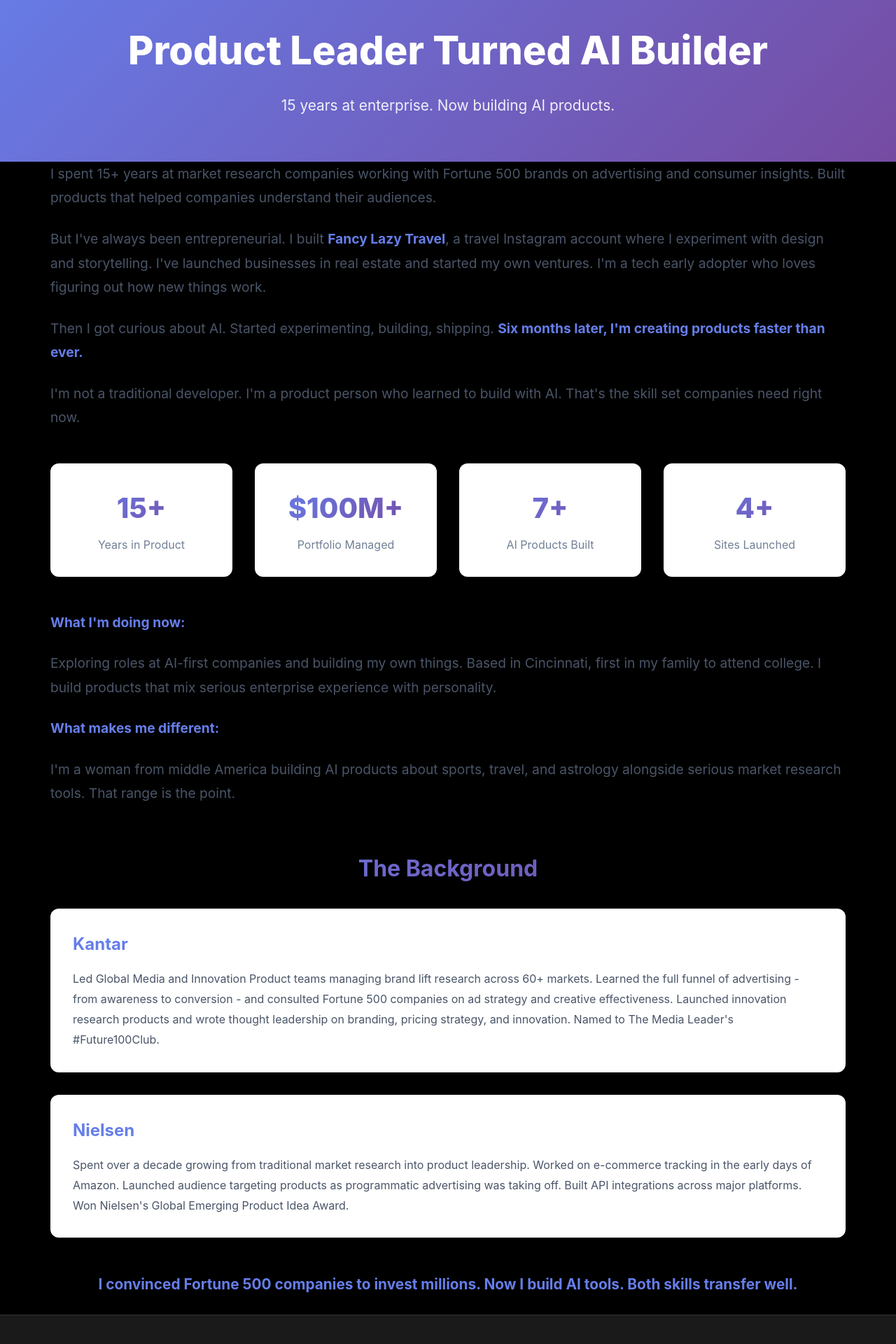
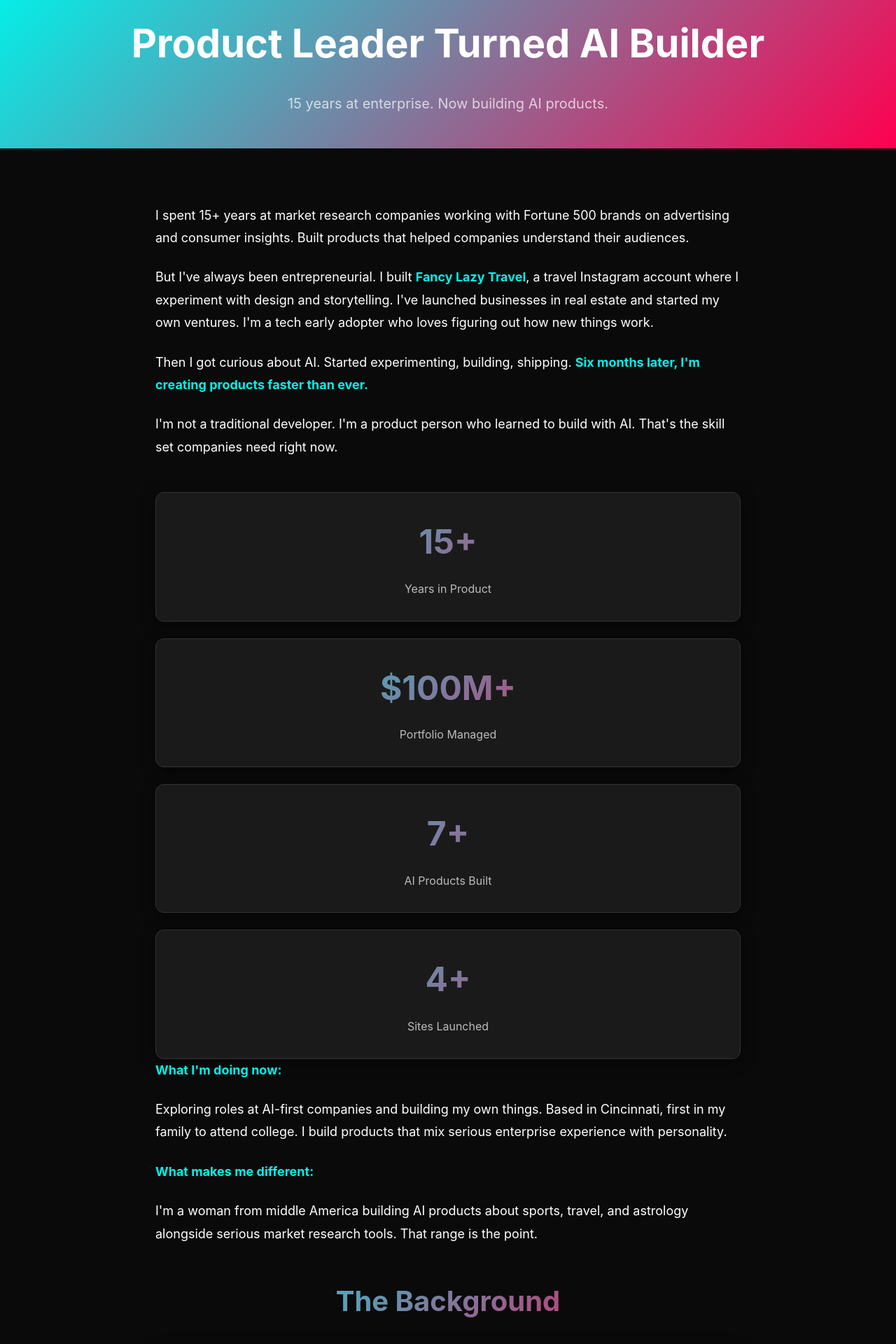
Before and after one commit to givemetheballai-debug/Buildwithjamie, a Next.js app: page /about in a window 1280 px wide. Shown: the part 100-2020 px from the top of the page at 70% size. Built offline with nearby package versions, Linux system fonts and the light colour scheme.

Commit message:
Update page.js

```diff
--- a/app/about/page.js
+++ b/app/about/page.js
@@ -1,6 +1,5 @@
 import Navigation from '../../components/Navigation'
 import Footer from '../../components/Footer'
-import styles from './about.module.css'
 
 export const metadata = {
   title: 'About | Jamie Williams',
@@ -12,66 +11,98 @@ export default function About() {
     <>
       <Navigation />
 
-      <div className={styles.pageHeader}>
-        <h1>Product Leader Turned AI Builder</h1>
-        <p>15 years at enterprise. Now building AI products.</p>
-      </div>
+      {/* Hero */}
+      <section className="section-hero text-center bg-gradient">
+        <div className="container">
+          <h1 className="text-6xl font-bold mb-md">Product Leader Turned AI Builder</h1>
+          <p className="text-xl opacity-70">15 years at enterprise. Now building AI products.</p>
+        </div>
+      </section>
 
-      <section>
-        <div className="container">
-          <div className={styles.story}>
-            <p>I spent 15+ years at market research companies working with Fortune 500 brands on advertising and consumer insights. Built products that helped companies understand their audiences.</p>
+      {/* Main Content */}
+      <section className="section bg-secondary">
+        <div className="container" style={{maxWidth: '900px'}}>
 
-            <p>But I've always been entrepreneurial. I built <strong>Fancy Lazy Travel</strong>, a travel Instagram account where I experiment with design and storytelling. I've launched businesses in real estate and started my own ventures. I'm a tech early adopter who loves figuring out how new things work.</p>
+          {/* Story Intro */}
+          <div className="text-lg mb-xl" style={{lineHeight: '1.8'}}>
+            <p className="mb-md">
+              I spent 15+ years at market research companies working with Fortune 500 brands on advertising and consumer insights. Built products that helped companies understand their audiences.
+            </p>
 
-            <p>Then I got curious about AI. Started experimenting, building, shipping. <strong>Six months later, I'm creating products faster than ever.</strong></p>
+            <p className="mb-md">
+              But I've always been entrepreneurial. I built <strong className="text-cyan">Fancy Lazy Travel</strong>, a travel Instagram account where I experiment with design and storytelling. I've launched businesses in real estate and started my own ventures. I'm a tech early adopter who loves figuring out how new things work.
+            </p>
 
-            <p>I'm not a traditional developer. I'm a product person who learned to build with AI. That's the skill set companies need right now.</p>
+            <p className="mb-md">
+              Then I got curious about AI. Started experimenting, building, shipping. <strong className="text-cyan">Six months later, I'm creating products faster than ever.</strong>
+            </p>
+
+            <p className="mb-md">
+              I'm not a traditional developer. I'm a product person who learned to build with AI. That's the skill set companies need right now.
+            </p>
           </div>
 
-          <div className={styles.stats}>
-            <div className={styles.stat}>
-              <div className={styles.statNumber}>15+</div>
-              <div className={styles.statLabel}>Years in Product</div>
+          {/* Stats Grid */}
+          <div className="grid grid-4 gap-md my-lg">
+            <div className="card text-center">
+              <div className="text-gradient text-5xl font-bold mb-sm">15+</div>
+              <div className="text-base opacity-70">Years in Product</div>
             </div>
-            <div className={styles.stat}>
-              <div className={styles.statNumber}>$100M+</div>
-              <div className={styles.statLabel}>Portfolio Managed</div>
+            <div className="card text-center">
+              <div className="text-gradient text-5xl font-bold mb-sm">$100M+</div>
+              <div className="text-base opacity-70">Portfolio Managed</div>
             </div>
-            <div className={styles.stat}>
-              <div className={styles.statNumber}>7+</div>
-              <div className={styles.statLabel}>AI Products Built</div>
+            <div className="card text-center">
+              <div className="text-gradient text-5xl font-bold mb-sm">7+</div>
+              <div className="text-base opacity-70">AI Products Built</div>
             </div>
-            <div className={styles.stat}>
-              <div className={styles.statNumber}>4+</div>
-              <div className={styles.statLabel}>Sites Launched</div>
+            <div className="card text-center">
+              <div className="text-gradient text-5xl font-bold mb-sm">4+</div>
+              <div className="text-base opacity-70">Sites Launched</div>
             </div>
           </div>
 
-          <div className={styles.story}>
-            <p><strong>What I'm doing now:</strong></p>
-            <p>Exploring roles at AI-first companies and building my own things. Based in Cincinnati, first in my family to attend college. I build products that mix serious enterprise experience with personality.</p>
+          {/* What I'm Doing */}
+          <div className="text-lg mb-xl" style={{lineHeight: '1.8'}}>
+            <p className="mb-md">
+              <strong className="text-cyan">What I'm doing now:</strong>
+            </p>
+            <p className="mb-md">
+              Exploring roles at AI-first companies and building my own things. Based in Cincinnati, first in my family to attend college. I build products that mix serious enterprise experience with personality.
+            </p>
 
-            <p><strong>What makes me different:</strong></p>
-            <p>I'm a woman from middle America building AI products about sports, travel, and astrology alongside serious market research tools. That range is the point.</p>
+            <p className="mb-md">
+              <strong className="text-cyan">What makes me different:</strong>
+            </p>
+            <p className="mb-md">
+              I'm a woman from middle America building AI products about sports, travel, and astrology alongside serious market research tools. That range is the point.
+            </p>
           </div>
 
-          <div className={styles.credentials}>
-            <h2>The Background</h2>
+          {/* Credentials */}
+          <div className="mt-xl">
+            <h2 className="text-gradient text-4xl font-bold text-center mb-lg">The Background</h2>
 
-            <div className={styles.credentialBlock}>
-              <h3>Kantar</h3>
-              <p>Led Global Media and Innovation Product teams managing brand lift research across 60+ markets. Learned the full funnel of advertising - from awareness to conversion - and consulted Fortune 500 companies on ad strategy and creative effectiveness. Launched innovation research products and wrote thought leadership on branding, pricing strategy, and innovation. Named to The Media Leader's #Future100Club.</p>
+            <div className="card mb-md">
+              <h3 className="text-2xl font-bold text-cyan mb-md">Kantar</h3>
+              <p className="text-base opacity-70" style={{lineHeight: '1.8'}}>
+                Led Global Media and Innovation Product teams managing brand lift research across 60+ markets. Learned the full funnel of advertising - from awareness to conversion - and consulted Fortune 500 companies on ad strategy and creative effectiveness. Launched innovation research products and wrote thought leadership on branding, pricing strategy, and innovation. Named to The Media Leader's #Future100Club.
+              </p>
             </div>
 
-            <div className={styles.credentialBlock}>
-              <h3>Nielsen</h3>
-              <p>Spent over a decade growing from traditional market research into product leadership. Worked on e-commerce tracking in the early days of Amazon. Launched audience targeting products as programmatic advertising was taking off. Built API integrations across major platforms. Won Nielsen's Global Emerging Product Idea Award.</p>
+            <div className="card mb-md">
+              <h3 className="text-2xl font-bold text-cyan mb-md">Nielsen</h3>
+              <p className="text-base opacity-70" style={{lineHeight: '1.8'}}>
+                Spent over a decade growing from traditional market research into product leadership. Worked on e-commerce tracking in the early days of Amazon. Launched audience targeting products as programmatic advertising was taking off. Built API integrations across major platforms. Won Nielsen's Global Emerging Product Idea Award.
+              </p>
             </div>
           </div>
 
-          <div className={styles.story} style={{marginTop: '3rem', fontSize: '1.3rem', textAlign: 'center'}}>
-            <p><strong>I convinced Fortune 500 companies to invest millions. Now I build AI tools. Both skills transfer well.</strong></p>
+          {/* Closing Statement */}
+          <div className="text-center mt-xl">
+            <p className="text-xl font-bold">
+              I convinced Fortune 500 companies to invest millions. Now I build AI tools. Both skills transfer well.
+            </p>
           </div>
         </div>
       </section>
```
